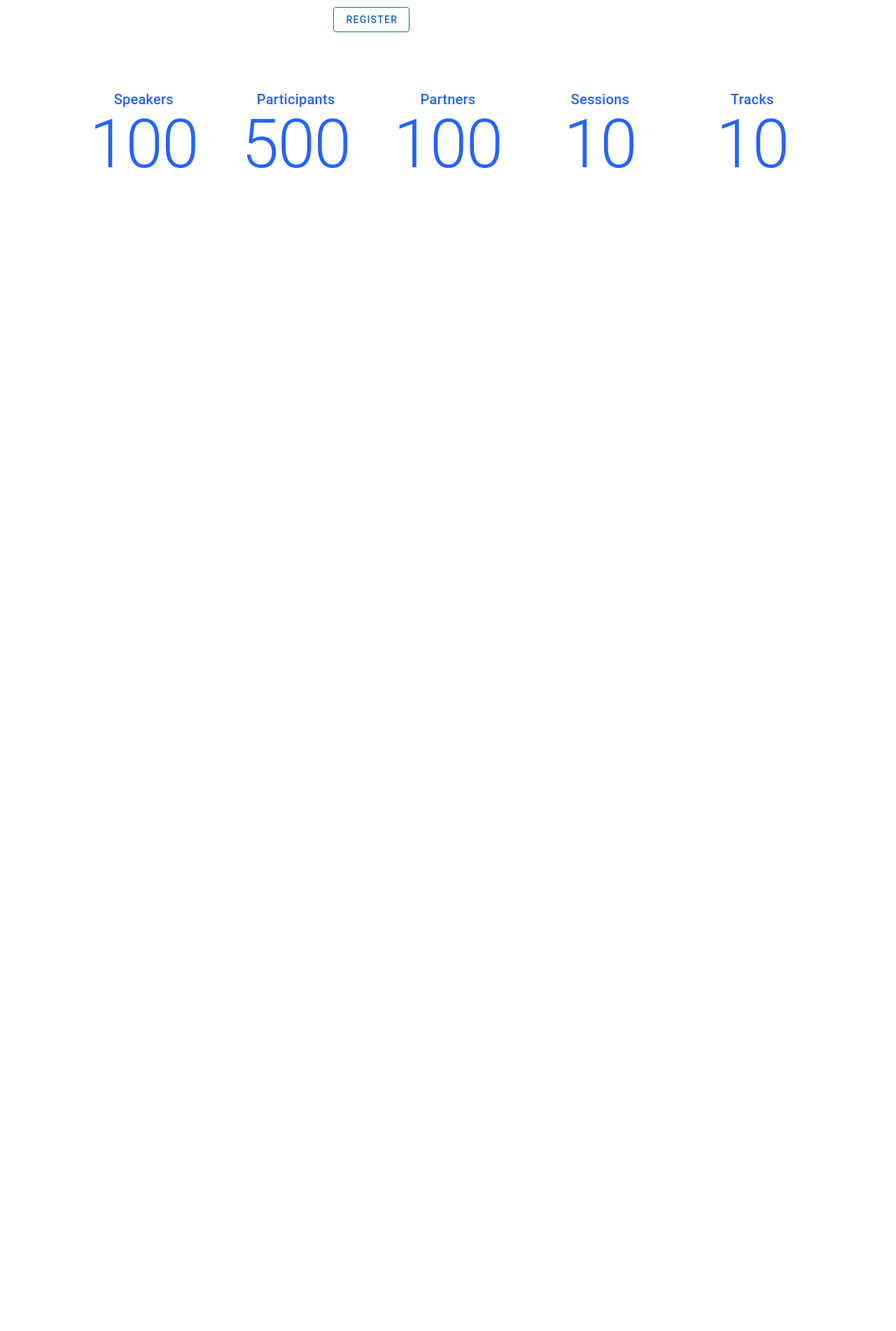
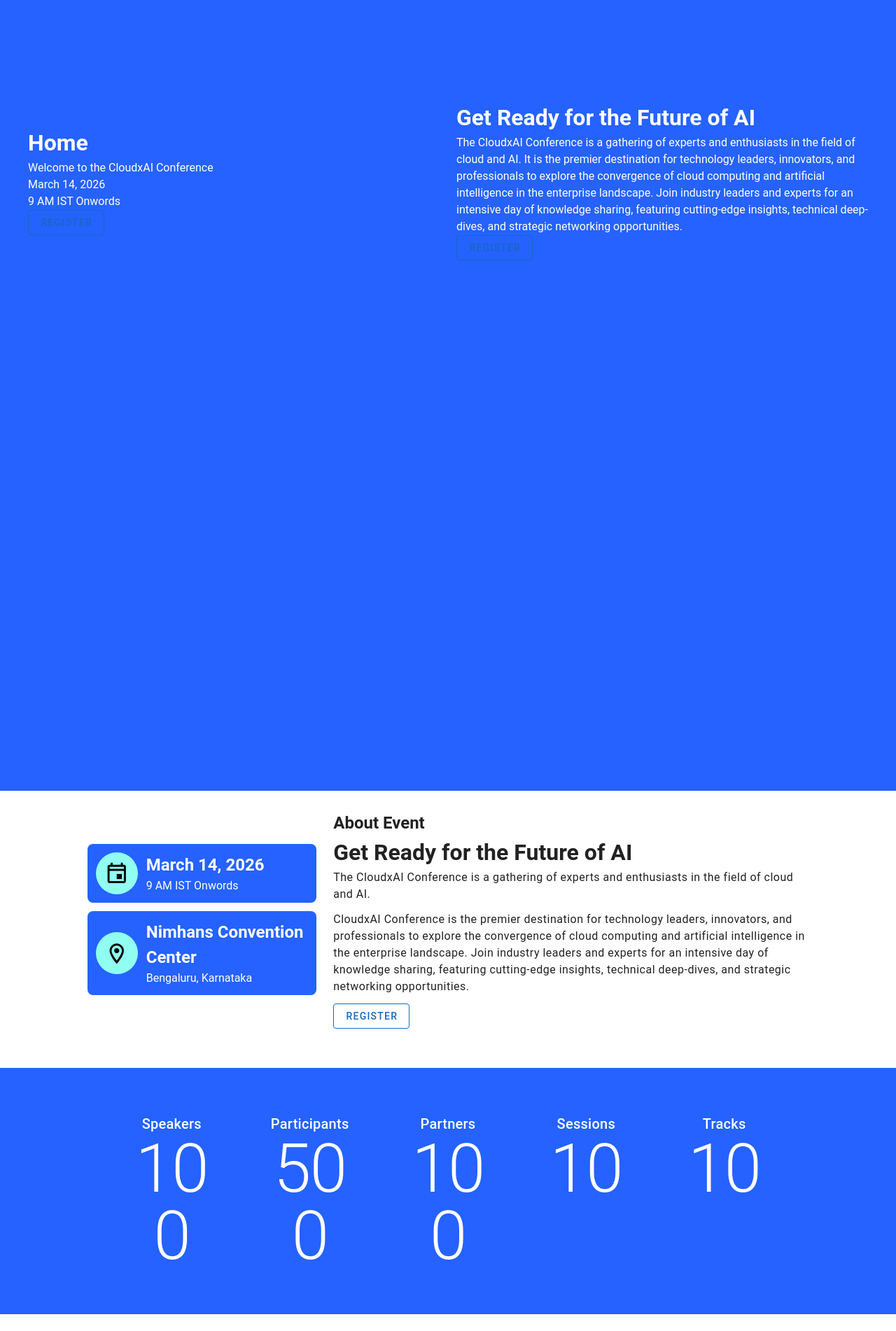
Before and after one commit to kunalworldwide/cloudxai-fest-spark, a Nuxt app: page / in a window 1280 px wide. Shown: the part 678-2580 px from the top of the page at 70% size. Before the commit the page ends 956 px from the top, so only its background shows below. Built offline with nearby package versions, Linux system fonts and the light colour scheme.

Commit message:
Update layout and styling for main page components; added margin to main section, improved container height, and enhanced keynotes section with new layout and styling.

```diff
--- a/app/components/core/AppToolbar.vue
+++ b/app/components/core/AppToolbar.vue
@@ -12,16 +12,14 @@
       <span>Home</span>
     </v-btn>
     <v-btn>
-        <v-icon>mdi-information-outline</v-icon>
-        <span>About</span>
+      <v-icon>mdi-information-outline</v-icon>
+      <span>About</span>
     </v-btn>
   </v-app-bar>
 </template>
 
 <script lang="ts" setup>
-
 </script>
 
 <style>
-
 </style>
--- /dev/null
+++ b/app/components/shared/SpeakerCard.vue
@@ -0,0 +1,48 @@
+<template>
+  <v-dialog v-model="dialog" persistent width="500">
+    <template v-slot:activator="{ props: activatorProps }">
+      <v-card
+        class="pa-3 py-10 text-center"
+        variant="flat"
+        rounded="lg"
+        v-bind="activatorProps"
+      >
+        <v-avatar size="200" color="primary" variant="flat" rounded="lg">
+          <!-- <v-icon size="50">mdi-account-outline</v-icon> -->
+          <v-img
+            src="https://upload.wikimedia.org/wikipedia/commons/8/88/Bill_Gates_at_the_European_Commission_-_2025_-_P067383-987995_%28cropped%29.jpg"
+          ></v-img>
+        </v-avatar>
+        <h1>Speaker {{ props.item }}</h1>
+        <p>Speaker {{ props.item }} is a speaker at the event</p>
+      </v-card>
+    </template>
+
+    <v-card
+      prepend-icon="mdi-map-marker"
+      text="Let Google help apps determine location. This means sending anonymous location data to Google, even when no apps are running."
+      title="Use Google's location service?"
+    >
+      <template v-slot:actions>
+        <v-spacer></v-spacer>
+
+        <v-btn @click="dialog = false"> Disagree </v-btn>
+
+        <v-btn @click="dialog = false"> Agree </v-btn>
+      </template>
+    </v-card>
+  </v-dialog>
+</template>
+
+<script setup>
+const dialog = ref(false);
+const props = defineProps({
+  item: {
+    type: Number,
+    required: true,
+  },
+});
+</script>
+
+<style>
+</style>
--- a/app/layouts/default.vue
+++ b/app/layouts/default.vue
@@ -1,7 +1,7 @@
 <template>
   <v-app>
     <CoreAppToolbar />
-    <v-main class="px-0">
+    <v-main class="px-0 mt-3">
         <NuxtPage />
     </v-main>
   </v-app>
--- a/app/pages/index.vue
+++ b/app/pages/index.vue
@@ -1,7 +1,10 @@
 <template>
-  <v-container fluid class="pa-0">
+  <v-container fluid class="pa-0 h-100">
     <!-- Hero Section -->
-    <v-row class="align-center pa-10" style="background-color: #2562FF;">
+    <v-row
+      class="align-center pa-10 text-white h-100 fill-height"
+      style="background-color: #2562ff"
+    >
       <v-col cols="6">
         <h1>Home</h1>
         <p>Welcome to the CloudxAI Conference</p>
@@ -11,7 +14,15 @@
       </v-col>
       <v-col cols="6">
         <h1>Get Ready for the Future of AI</h1>
-        <p>The CloudxAI Conference is a gathering of experts and enthusiasts in the field of cloud and AI. It is the premier destination for technology leaders, innovators, and professionals to explore the convergence of cloud computing and artificial intelligence in the enterprise landscape. Join industry leaders and experts for an intensive day of knowledge sharing, featuring cutting-edge insights, technical deep-dives, and strategic networking opportunities.</p>
+        <p>
+          The CloudxAI Conference is a gathering of experts and enthusiasts in
+          the field of cloud and AI. It is the premier destination for
+          technology leaders, innovators, and professionals to explore the
+          convergence of cloud computing and artificial intelligence in the
+          enterprise landscape. Join industry leaders and experts for an
+          intensive day of knowledge sharing, featuring cutting-edge insights,
+          technical deep-dives, and strategic networking opportunities.
+        </p>
         <v-btn color="primary" variant="outlined">Register</v-btn>
       </v-col>
     </v-row>
@@ -25,9 +36,9 @@
             <v-col cols="4">
               <v-card class="pa-3" variant="flat" rounded="lg" color="#2562FF">
                 <div class="d-flex align-center">
-                    <v-avatar size="60" color="#90FFF2" class="mr-3">
-                        <v-icon size="35">mdi-calendar-outline</v-icon>
-                    </v-avatar>
+                  <v-avatar size="60" color="#90FFF2" class="mr-3">
+                    <v-icon size="35">mdi-calendar-outline</v-icon>
+                  </v-avatar>
                   <div>
                     <h2>March 14, 2026</h2>
                     <p>9 AM IST Onwords</p>
@@ -43,8 +54,8 @@
               >
                 <div class="d-flex align-center">
                   <v-avatar size="60" color="#90FFF2" class="mr-3">
-                        <v-icon size="35">mdi-map-marker-outline</v-icon>
-                    </v-avatar>
+                    <v-icon size="35">mdi-map-marker-outline</v-icon>
+                  </v-avatar>
                   <div>
                     <h2>Nimhans Convention Center</h2>
                     <p>Bengaluru, Karnataka</p>
@@ -79,15 +90,41 @@
     <!-- About Section End -->
 
     <!-- Event Stats Section -->
-    <v-row class="justify-center mt-10">
+    <v-row
+      class="justify-center mt-10 py-10 px-15"
+      style="background-color: #2562ff"
+    >
       <v-col cols="2" v-for="stat in eventStats" :key="stat.title">
-        <v-card class="pa-3 text-center" variant="flat" rounded="lg">
-          <h2 class="text-h6" style="color: #2562ff">{{ stat.title }}</h2>
-          <p class="text-h1" style="color: #2562ff">{{ stat.value }}</p>
+        <v-card
+          class="pa-3 text-center text-white"
+          color="transparent"
+          variant="flat"
+          rounded="lg"
+        >
+          <h2 class="text-h6">{{ stat.title }}</h2>
+          <p class="text-h1">{{ stat.value }}</p>
         </v-card>
       </v-col>
     </v-row>
     <!-- Event End -->
+
+    <!-- Featured Keynotes Section -->
+    <v-row class="justify-center mt-10 py-10 px-15 text-center">
+      <v-col cols="12" lg="10" xl="10">
+        <h1 class="text-h2">Featured Keynotes</h1>
+        <p>Meet the experts who will be speaking at the event</p>
+        <v-chip class="mt-3" color="primary" variant="outlined">Coming Soon</v-chip>
+
+        <v-container class="mt-5">
+            <v-row>
+                <v-col cols="3" v-for="i in 4" :key="i">
+                    <SharedSpeakerCard :item="i" />
+                </v-col>
+            </v-row>
+        </v-container>
+      </v-col>
+    </v-row>
+    <!-- Featured Keynotes Section End -->
     <!--  -->
   </v-container>
 </template>
```
